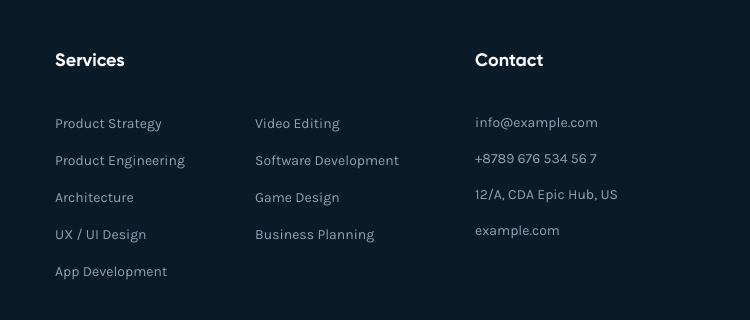
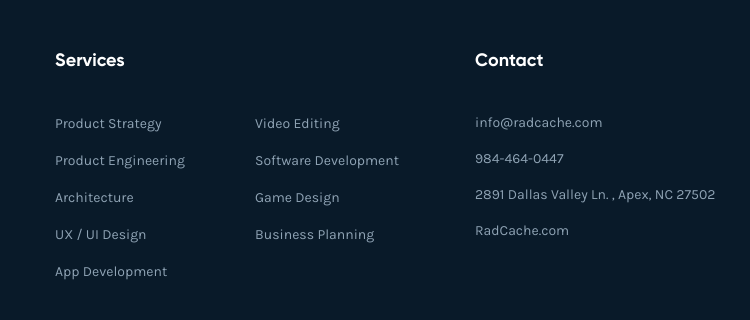
Before and after one commit to gitexpert/RadTech, a plain HTML site: page about.html in a window 1280 px wide. Shown: the part 3420-3740 px from the top of the page, 0-750 px from the left. Drawn offline with Linux system fonts and the light colour scheme.

Commit message:
changed the contact addr

```diff
--- a/about.html
+++ b/about.html
@@ -441,11 +441,11 @@
                   <h4 class="widget-title">Contact</h4>
                   <div class="contact-info">
                     <p>
-                      <a href="mailto:info@example.com">info@example.com</a>
+                      <a href="mailto:info@radcache.com">info@radcache.com</a>
                     </p>
-                    <p><a href="tel:+8789676534567">+8789 676 534 56 7</a></p>
-                    <p>12/A, CDA Epic Hub, US</p>
-                    <p><a href="example.com">example.com</a></p>
+                    <p><a href="tel:984-464-0447">984-464-0447</a></p>
+                    <p>2891 Dallas Valley Ln. , Apex, NC 27502</p>
+                    <p><a href="RadCache.com">RadCache.com</a></p>
                   </div>
                 </div>
               </div>
```
Also changed, not shown: application_development.html (+4 -4 lines), careers.html (+4 -4 lines), cicd_devops.html (+4 -4 lines), cloud_migration.html (+4 -4 lines), contact.html (+4 -4 lines), index.html (+4 -4 lines), it_consulting.html (+4 -4 lines), it_staffing.html (+4 -4 lines), it_training.html (+4 -4 lines), qa_testing.html (+4 -4 lines), training.html (+4 -4 lines), verticals.html (+4 -4 lines).
